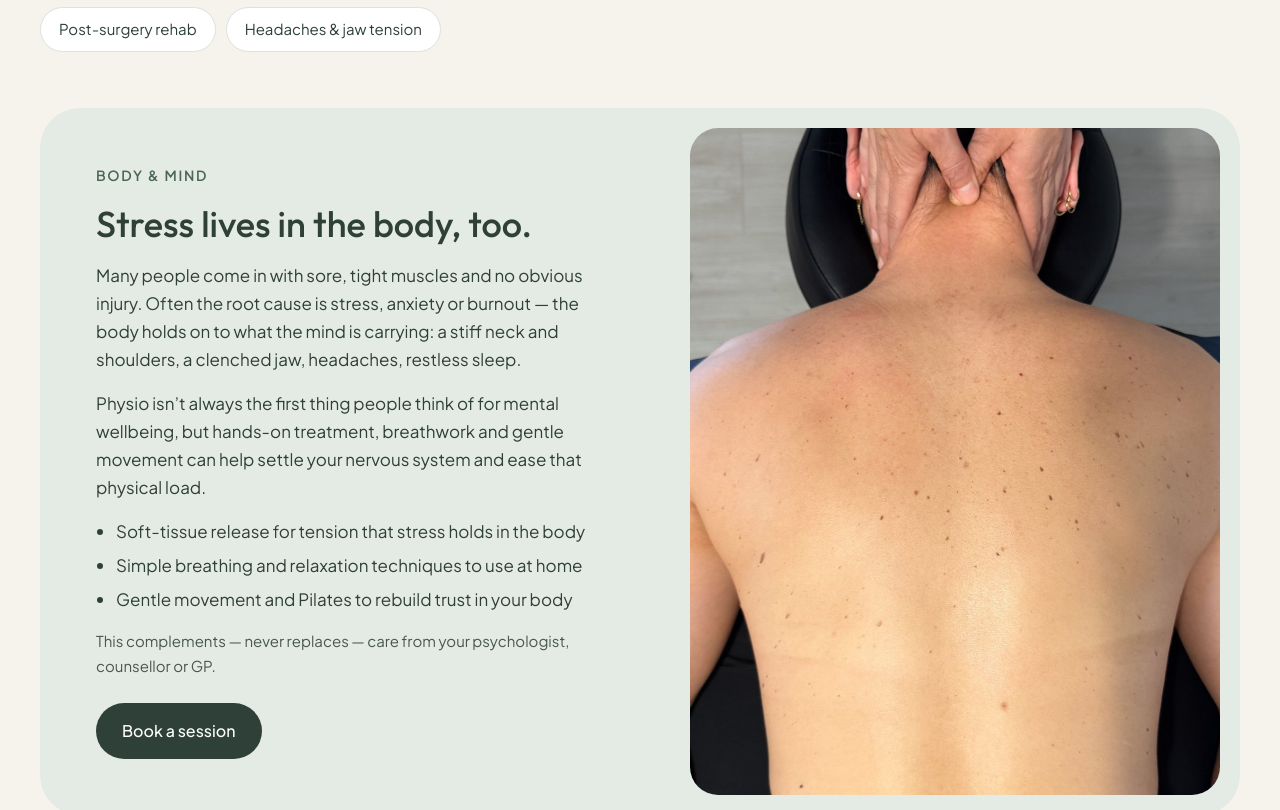
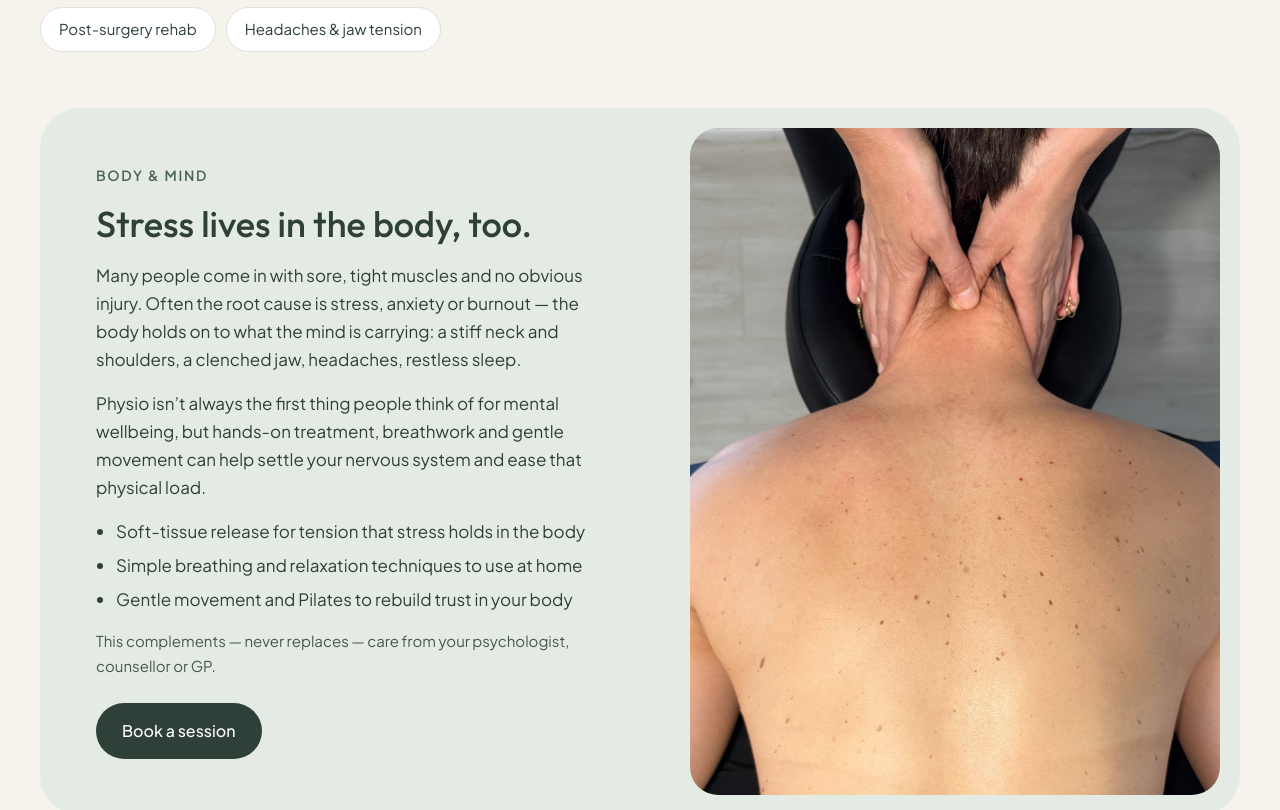
Before and after one commit to roxannewilliamsza/HS-Physio-website-refresh, a plain HTML site: page index.html in a window 1280 px wide. Shown: the part 1687-2497 px from the top of the page. Drawn offline with Linux system fonts and the light colour scheme.

Commit message:
Update index.html

```diff
--- a/index.html
+++ b/index.html
@@ -224,7 +224,7 @@ html{scroll-behavior:smooth;scroll-padding-top:80px}
 <p style="margin: 0; font-size: 15px; color: #4A5650;">This complements — never replaces — care from your psychologist, counsellor or GP.</p>
 <a href="https://www.fresha.com/a/hs-physio-cape-town-99-kloof-street-i285td7g/booking?menu=true" style="align-self: flex-start; margin-top: 8px; background: #2F4038; color: #FFFFFF; text-decoration: none; padding: 15px 26px; border-radius: 999px; font-size: 16px; font-weight: 500;">Book a session</a>
 </div>
-<div aria-label="Neck and shoulder release" role="img" style="flex: 1 1 360px; min-height: 380px; margin: 20px; border-radius: 28px; box-sizing: border-box; background: #DCE3DC url('photos/bodymind.jpg') center/cover no-repeat"></div>
+<div aria-label="Neck and shoulder release" role="img" style="flex: 1 1 360px; min-height: 380px; margin: 20px; border-radius: 28px; box-sizing: border-box; background: #DCE3DC url('photos/bodymind.jpg') center 12%/cover no-repeat"></div>
 </article>
 </section>
 <!-- Treatments -->
```
